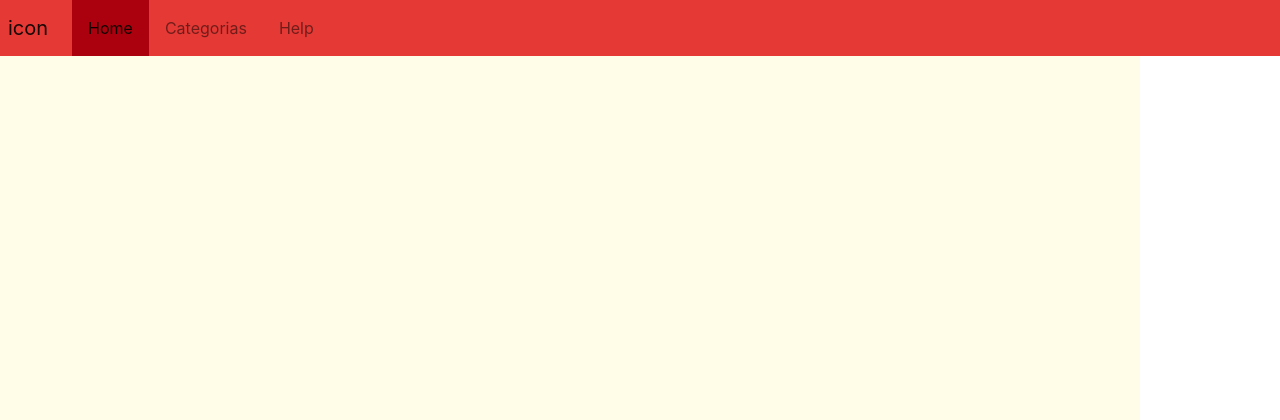
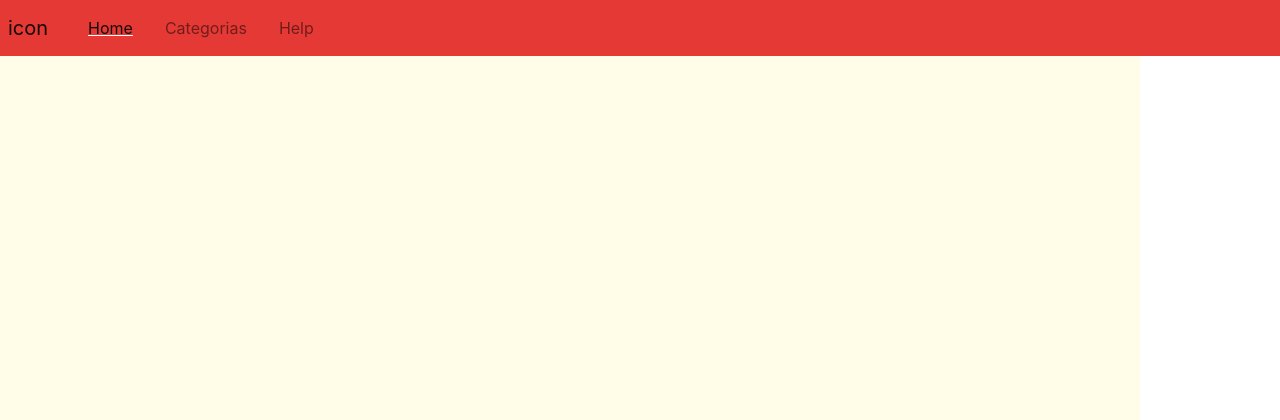
Before and after one commit to sayurimatsumoto/WebCMT, a Flask app: page / in a window 1280 px wide. Shown: the top 420 px of the page. Run offline with Flask 2, Linux system fonts and the light colour scheme; some libraries are stand-ins or nearby versions.

Commit message:
Change some colors in navbar

```diff
--- a/app/static/css/main.css
+++ b/app/static/css/main.css
@@ -10,7 +10,7 @@
     padding: 8px;
 }
 .active{
-    background-color: #ab000d;
+    text-decoration: underline
 }
 .nav-item{
     padding: 8px;
```
